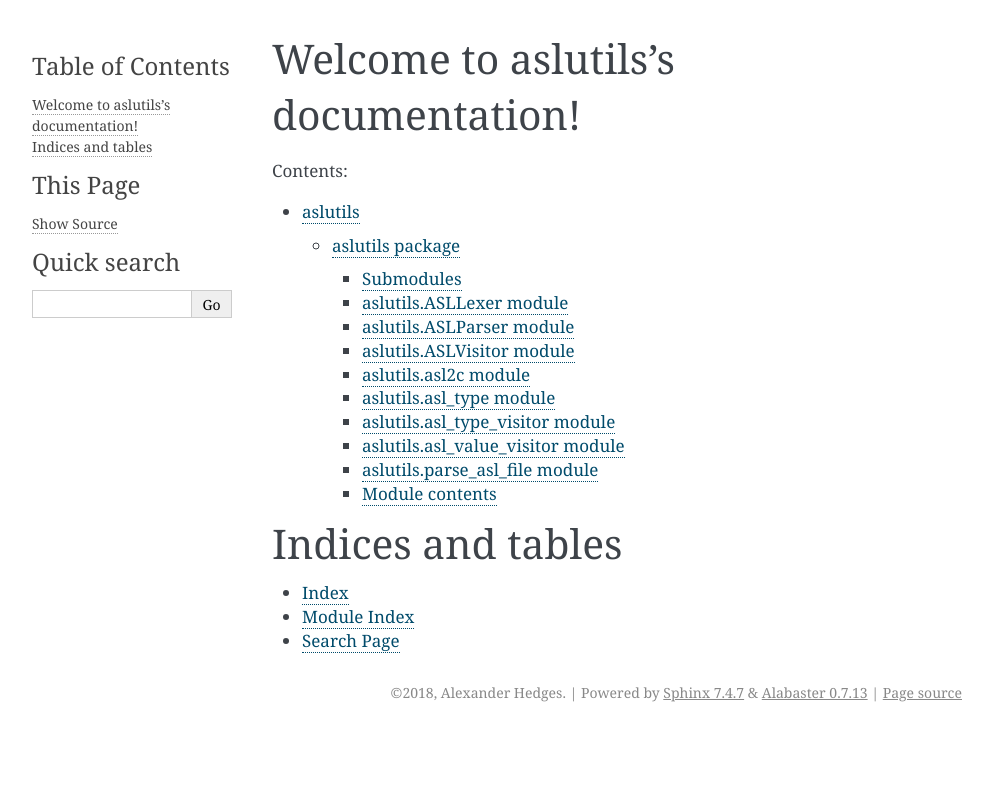
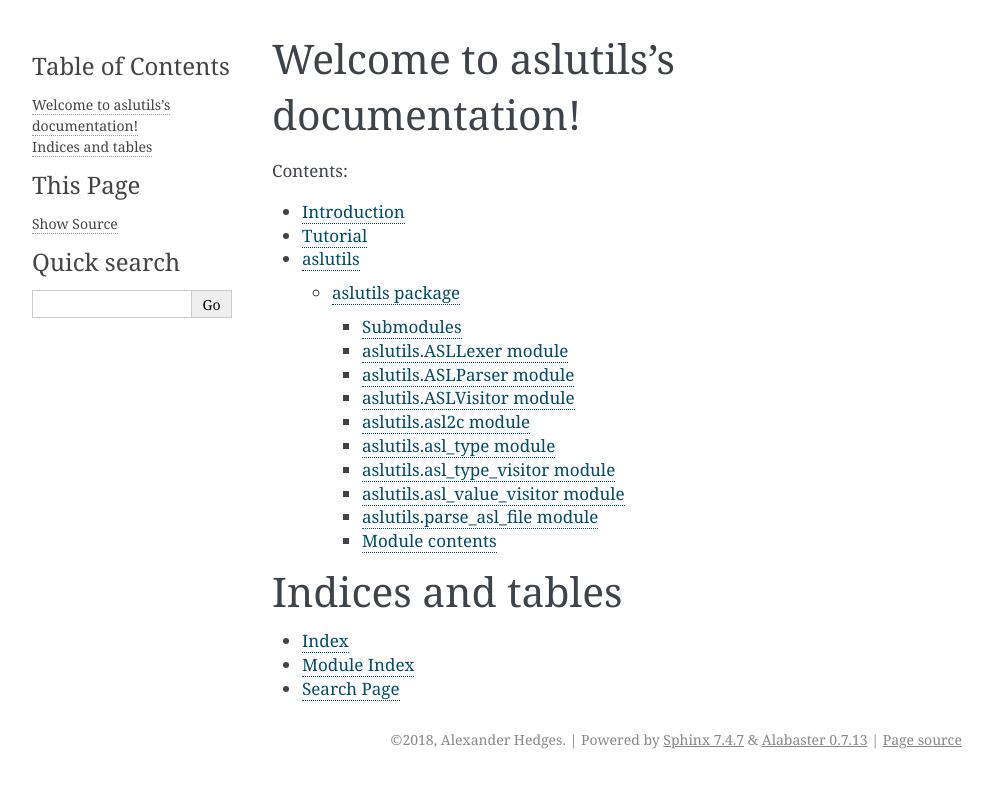
Before and after one commit to alehed/aslutils, a Sphinx documentation site: the page built from docs/source/index.rst, in a window 1280 px wide. Shown: the top 788 px of the page, without its empty margins (148-1141 px from the left). Built offline with Sphinx 7.4.7, drawn with Linux system fonts in a browser that asks for light colours.

Commit message:
Add two more sections to documentation

```diff
--- a/docs/source/index.rst
+++ b/docs/source/index.rst
@@ -9,6 +9,8 @@ Welcome to aslutils's documentation!
 .. toctree::
    :caption: Contents:
 
+   introduction.rst
+   tutorial.rst
    modules.rst
 
 
--- /dev/null
+++ b/docs/source/introduction.rst
@@ -0,0 +1,2 @@
+Introduction
+============
--- /dev/null
+++ b/docs/source/tutorial.rst
@@ -0,0 +1,2 @@
+Tutorial
+========
```
